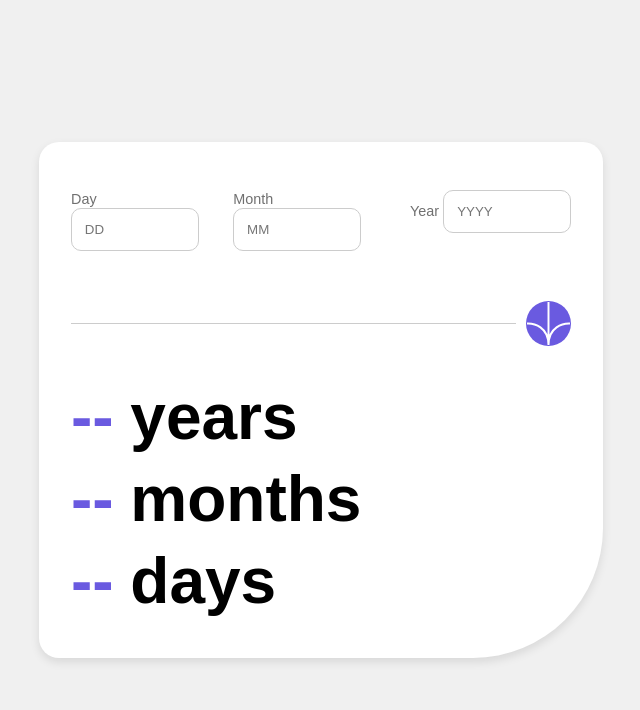
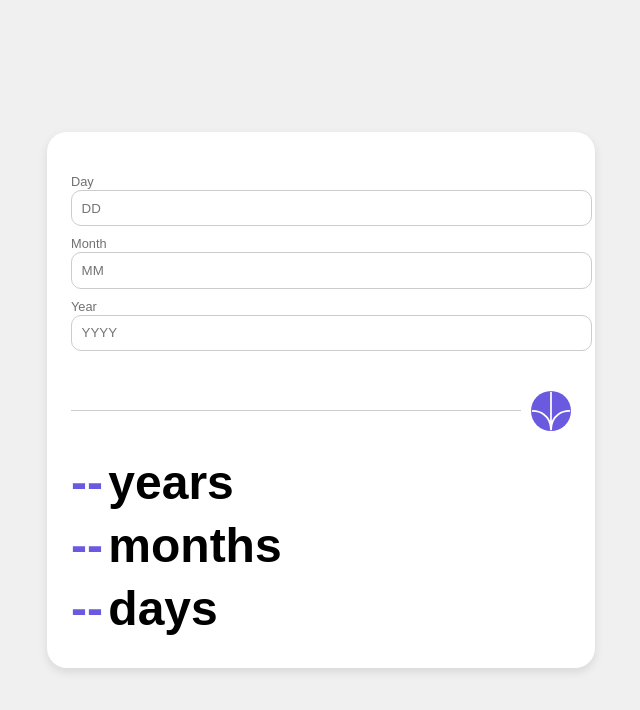
Before and after one commit to AchrfJR/front-end-course-tasks, a plain HTML site: page calculator-age/index.html in a window 1280 px wide. Shown: the whole page, without its empty margins (319-959 px from the left). Drawn offline with Linux system fonts and the light colour scheme; a web font is replaced by a local one.

Commit message:
Update main.css

```diff
--- a/calculator-age/main.css
+++ b/calculator-age/main.css
@@ -22,17 +22,16 @@ body {
 /* Card styling */
 .card {
     background-color: white;
-    padding: 2rem;
-    border-radius: 20px 20px 130px 20px;
+    padding: 1.5rem; /* Reduced padding for mobile */
+    border-radius: 20px;
     box-shadow: 0 4px 10px rgba(0, 0, 0, 0.1);
-    max-width: 90%; /* Changed to percentage for responsiveness */
-    width: 500px;   /* Set a max width */
+    max-width: 90%; /* Ensure it scales on mobile */
+    width: 500px;
 }
 
 h1 {
     text-align: center;
-    font-size: 2rem;
-    color: #3B3B3B;
+    font-size: 1.8rem; /* Slightly smaller for mobile */
 }
 
 form {
@@ -44,21 +43,20 @@ form {
 /* Input group styling */
 .input-group {
     display: flex;
-    justify-content: space-between;
-    gap: 1rem;
+    flex-direction: column; /* Stack inputs vertically on mobile */
+    gap: 0.5rem; /* Reduced gap */
     margin-bottom: 1.5rem;
 }
 
 input {
-    padding: 0.8rem;
+    padding: 0.6rem; /* Reduced padding */
     border: 1px solid hsl(0, 0%, 80%);
     border-radius: 10px;
-    width: 100%; /* Full width for responsiveness */
-    max-width: 100px; /* Limit max width */
+    width: 100%; /* Full width */
 }
 
 label {
-    font-size: 0.9rem;
+    font-size: 0.8rem; /* Smaller label size */
     color: hsl(0, 0%, 44%);
 }
 
@@ -68,19 +66,19 @@ label {
     display: flex;
     justify-content: flex-end;
     align-items: center;
-    margin-top: 1.5rem;
+    margin-top: 1rem; /* Reduced margin */
 }
 
 hr {
     flex-grow: 1;
     border: none;
     border-top: 1px solid hsl(0, 0%, 80%);
-    margin: 1.5rem 0;
+    margin: 1rem 0; /* Adjusted margin */
 }
 
 .arrow-icon {
-    width: 45px;
-    height: 45px;
+    width: 40px; /* Smaller icon */
+    height: 40px;
     border-radius: 50%;
     background-color: #6A5AE0;
     display: inline-block;
@@ -89,25 +87,23 @@ hr {
 
 /* Output section */
 #output {
-    margin-top: 2rem;
+    margin-top: 1.5rem; /* Reduced margin */
     text-align: left;
     font-weight: bold;
 }
 
 .age-output {
-    font-size: 4rem;
+    font-size: 3rem; /* Reduced for mobile */
     color: #6A5AE0;
-    margin-right: 10px;
 }
 
 .age-label {
-    font-size: 4rem;
+    font-size: 3rem; /* Reduced for mobile */
     color: black;
-    margin-right: 10px;
 }
 
 #output p {
-    font-size: 1.5rem;
+    font-size: 1.2rem; /* Adjust text size */
     margin: 0.5rem 0;
 }
 
@@ -115,24 +111,24 @@ hr {
 .attribution {
     font-size: 0.8rem;
     text-align: center;
-    margin-top: 2rem;
+    margin-top: 1.5rem; /* Reduced margin */
 }
 
-/* Media Queries for responsiveness */
-@media (max-width: 768px) {
+/* Media Queries for enhanced responsiveness */
+@media (max-width: 480px) {
     h1 {
         font-size: 1.5rem;
     }
 
     .card {
-        padding: 1.5rem;
+        padding: 1rem; /* Even less padding */
     }
 
     .age-output, .age-label {
-        font-size: 3rem; /* Reduce size for smaller screens */
+        font-size: 2.5rem; /* Further reduced */
     }
 
     #output p {
-        font-size: 1.2rem; /* Adjust text size */
+        font-size: 1rem; /* Smaller text for mobile */
     }
 }
```
